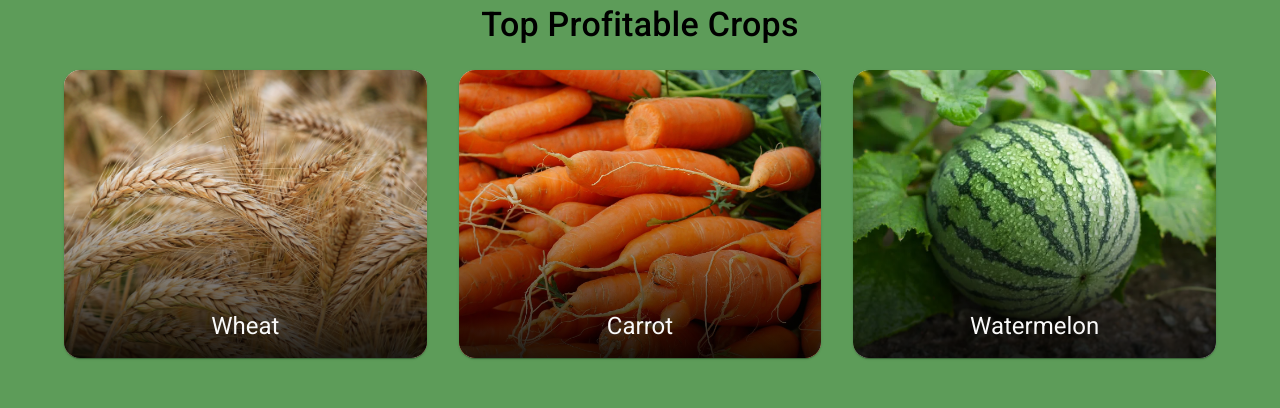
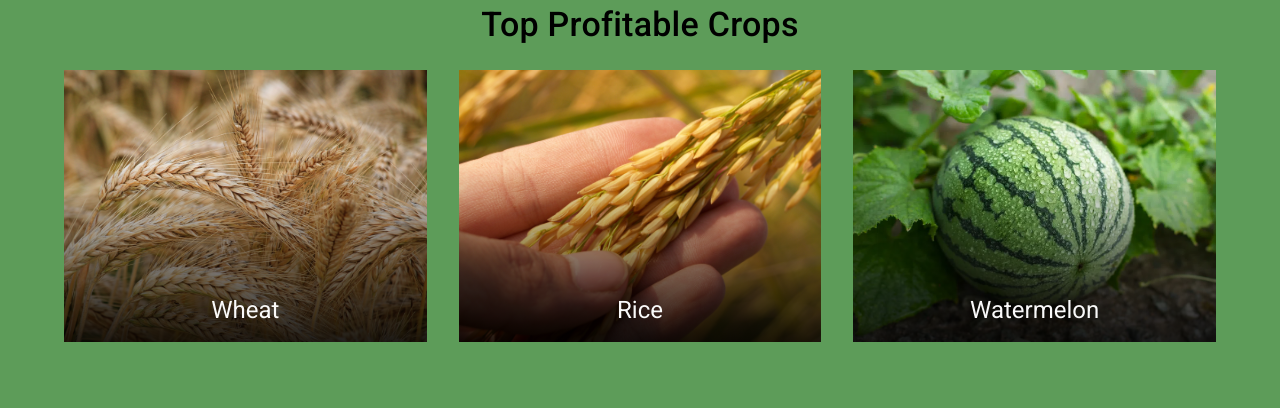
Before and after one commit to GuryonAnkit/FarmHub, a React (Create React App) app in the folder frontend/: page / in a window 1280 px wide. Shown: the part 860-1268 px from the top of the page. Built offline with nearby package versions, Linux system fonts and the light colour scheme; no server answers.

Commit message:
about us page added

```diff
--- a/frontend/src/App.jsx
+++ b/frontend/src/App.jsx
@@ -15,6 +15,7 @@ import ProductDetail from './components/Shop/ProductDetail';
 import SignUp from './components/Navbar/SignUp';
 import CropDetails from './components/Crops/CropDetails';
 import ShopHome from './components/Shop/ShopHome';
+import AboutUs from './components/Shop/AboutUs';
 import User from './components/User/User';
 import { createTheme, ThemeProvider } from '@mui/material/styles';
 import grey from '@mui/material/colors/grey';
@@ -120,6 +121,7 @@ export default function App() {
                     <Route index element={<Home />} />
                     <Route path='crops' element={<Crops />} />
                     <Route path='crops/:season' element={<CropDetails />} />
+                    <Route path='about-us' element={<AboutUs />} />
                     <Route path='/user' element={
                         <User
                             setTrigger={setTrigger}
--- a/frontend/src/components/Home/Home.jsx
+++ b/frontend/src/components/Home/Home.jsx
@@ -10,6 +10,7 @@ import Carousel from 'react-material-ui-carousel'
 import Container from '@mui/material/Container'
 import Grid from '@mui/material/Grid';
 import Avatar from '@mui/material/Avatar';
+import {Link} from 'react-router-dom'
 
 const VideoBox = styled(Box)({
     position: 'relative',
@@ -48,17 +49,17 @@ const featuredCrops = [
     {
         name: 'Wheat',
         image: '/Images/wheat.jpg',
-        link: ''
+        link: '/crops/rabi'
     },
     {
-        name: 'Carrot',
-        image: '/Images/Carrot.JPG',
-        link: ''
+        name: 'Rice',
+        image: '/Images/Rice.jpg',
+        link: '/crops/kharif'
     },
     {
         name: 'Watermelon',
         image: '/Images/watermelon.webp',
-        link: ''
+        link: '/crops/zaid'
     }
 ]
 
@@ -137,6 +138,7 @@ export default function Home() {
                     </Typography>
                     <Stack direction='row' spacing='3vw'>
                         <Button
+                            component={Link} to="/shop"
                             variant='contained'
                             color="homeBtn"
                             mr={2}
@@ -144,6 +146,7 @@ export default function Home() {
                             SEE ALL PRODUCTS
                         </Button>
                         <Button
+                            component={Link} to="/about-us"
                             variant='contained'
                             color="primary"
                             sx={{ width: '11rem' }}>
@@ -167,6 +170,7 @@ export default function Home() {
                                     position: 'relative',
                                     borderRadius: '1rem'
                                 }}
+                                component={Link} to={crop.link}
                                 key={crop.name}>
                                 <CardMedia
                                     component="img"
--- a/frontend/src/components/Shop/AboutUs.jsx
+++ b/frontend/src/components/Shop/AboutUs.jsx
@@ -1,7 +1,62 @@
-import React from 'react'
+import React from 'react';
+import Container  from '@mui/material/Container';
+import Typography  from '@mui/material/Typography';
+import  Grid from '@mui/material/Grid';
+import  Card  from '@mui/material/Card';
+import  CardContent from '@mui/material/CardContent';
+import  CardMedia  from '@mui/material/CardMedia';
 
-export default function AboutUs() {
+const AboutUs = () => {
     return (
-        <div>AboutUs</div>
-    )
-}
+        <Container sx={{ mt: { xs: 6, sm: 8 } }}>
+            <Typography variant="h4" component="h1" gutterBottom>
+                About FarmHub
+            </Typography>
+            <Typography variant="body1" gutterBottom>
+                FarmHub is an agriculture-based project that aims to connect farmers with the resources they need to succeed. Our mission is to provide a platform for farmers to access information, tools, and support to help them grow their businesses and feed their communities.
+            </Typography>
+            {/* <Grid container spacing={3}>
+                <Grid item xs={12} sm={6}>
+                    <Card>
+                        <CardMedia
+                            component="img"
+                            alt="Farmers working in field"
+                            height="140"
+                            image="/images/farmers.jpg"
+                            title="Farmers working in field"
+                        />
+                        <CardContent>
+                            <Typography gutterBottom variant="h5" component="div">
+                                Our Farmers
+                            </Typography>
+                            <Typography variant="body2" color="text.secondary">
+                                At FarmHub, we value our farmers and the hard work they put in every day. We strive to provide them with the best resources and support to help them succeed.
+                            </Typography>
+                        </CardContent>
+                    </Card>
+                </Grid> */}
+                {/* <Grid item xs={12} sm={6}>
+                    <Card>
+                        <CardMedia
+                            component="img"
+                            alt="Fresh produce"
+                            height="140"
+                            image="/images/produce.jpg"
+                            title="Fresh produce"
+                        />
+                        <CardContent>
+                            <Typography gutterBottom variant="h5" component="div">
+                                Our Produce
+                            </Typography>
+                            <Typography variant="body2" color="text.secondary">
+                                We believe in providing fresh, healthy produce to our communities. Our farmers use sustainable practices to grow the best fruits and vegetables for you and your family.
+                            </Typography>
+                        </CardContent>
+                    </Card>
+                </Grid> */}
+            {/* </Grid> */}
+        </Container>
+    );
+};
+
+export default AboutUs;
```
Also changed, not shown: 1 other file (tests, documents, lock files or other folders).
